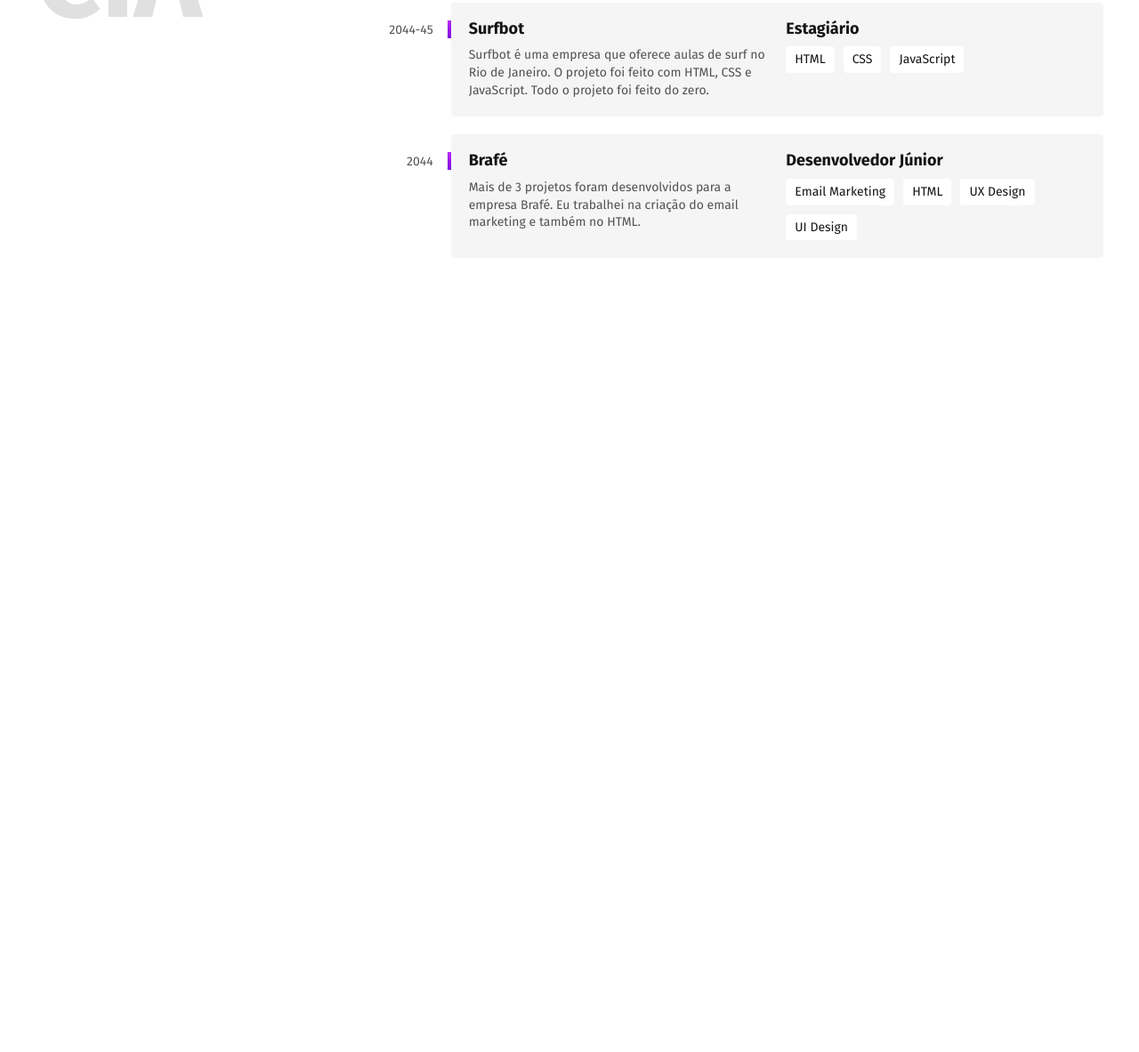
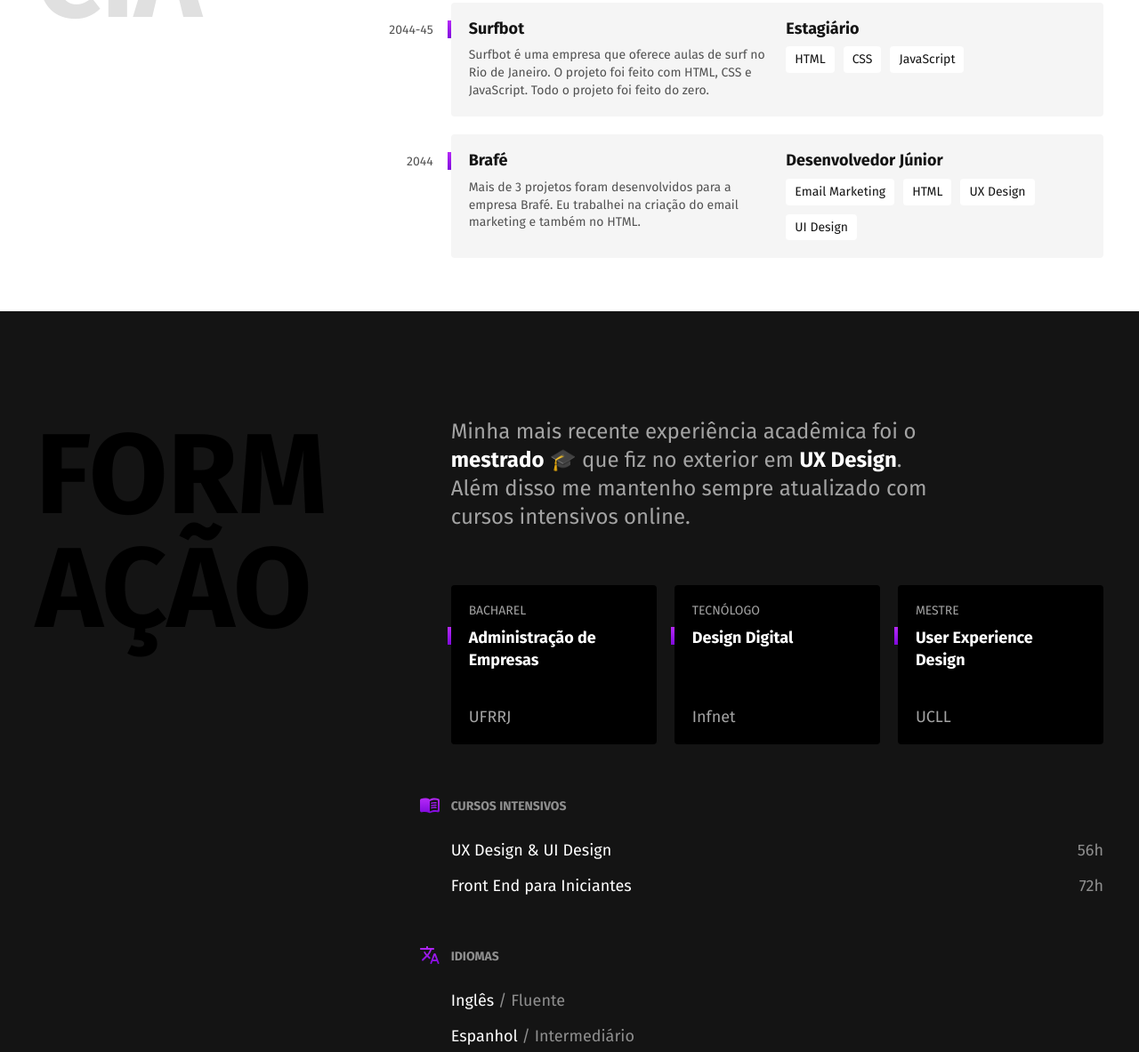
Before and after one commit to leidyAguiar/projeto-portfolio, a plain HTML site: page index.html in a window 1280 px wide. Shown: the part 1117-2300 px from the top of the page at 89% size. Before the commit the page ends 1467 px from the top, so only its background shows below. Drawn offline with Linux system fonts and the light colour scheme.

Commit message:
Adiciona formação

```diff
--- /dev/null
+++ b/css/formacao.css
@@ -0,0 +1,147 @@
+.formacao {
+  background: #141414;
+  color: #ffffff;
+}
+
+.formacao-container {
+  padding: 120px 20px;
+  position: relative;
+}
+
+.formacao-container::after {
+  content: "";
+  display: block;
+  width: 130px;
+  height: 100px;
+  background: url("../img/detalhe.svg") no-repeat center;
+  position: absolute;
+  bottom: -50px;
+  left: 20px;
+}
+
+.formacao .subtitulo {
+  color: #000000;
+  max-width: 5ch;
+}
+
+.formacao-texto {
+  font-size: 1.5rem;
+  line-height: 1.33;
+  max-width: 40ch;
+  margin-bottom: 60px;
+  color: #a3a3a3;
+}
+
+.formacao-texto strong {
+  color: #ffffff;
+}
+
+.faculdade-lista {
+  display: flex;
+  flex-wrap: wrap;
+  gap: 20px;
+  margin-bottom: 60px;
+}
+
+.faculdade {
+  flex: 1;
+  background: #000000;
+  padding: 20px;
+  border-radius: 4px;
+  display: flex;
+  flex-direction: column;
+}
+
+.faculdade-tipo {
+  font-size: 0.875rem;
+  text-transform: uppercase;
+  color: #a3a3a3;
+  margin-bottom: 10px;
+}
+
+.faculdade-curso {
+  flex: 1;
+  font-size: 1.125rem;
+  line-height: 1.4;
+  margin-bottom: 40px;
+  position: relative;
+}
+
+.faculdade-curso::before {
+  content: "";
+  display: block;
+  width: 4px;
+  height: 20px;
+  background: linear-gradient(#b629f8, #800add);
+  position: absolute;
+  left: -24px;
+}
+
+.faculdade-instituicao {
+  font-size: 1.125rem;
+  color: #a3a3a3;
+}
+
+.cursos {
+  margin-bottom: 60px;
+}
+
+.formacao-extra h3 {
+  font-size: 0.875rem;
+  line-height: 1.4;
+  color: #8f8f8f;
+  text-transform: uppercase;
+  margin-bottom: 30px;
+  position: relative;
+}
+
+.formacao-extra h3::before {
+  display: block;
+  content: "";
+  width: 24px;
+  height: 24px;
+  position: absolute;
+  left: -36px;
+  top: -4px;
+}
+
+.cursos h3::before {
+  background: url("../img/cursos.svg") no-repeat center center;
+}
+
+.idiomas h3::before {
+  background: url("../img/idiomas.svg") no-repeat center center;
+}
+
+.formacao-extra li {
+  font-size: 1.125rem;
+  line-height: 1.1;
+  margin-bottom: 20px;
+}
+
+.formacao-extra span {
+  color: #8f8f8f;
+}
+
+.cursos li {
+  display: flex;
+  justify-content: space-between;
+}
+
+@media (max-width: 800px) {
+  .formacao-container {
+    grid-template-columns: 1fr;
+    padding: 60px 20px;
+    gap: 40px;
+  }
+  .formacao .subtitulo {
+    color: #ffffff;
+  }
+  .formacao-texto {
+    font-size: 1.25rem;
+  }
+  .formacao-extra h3::before {
+    position: initial;
+    margin-bottom: 10px;
+  }
+}
--- a/css/global.css
+++ b/css/global.css
@@ -43,6 +43,6 @@ img {
   .subtitulo {
     font-size: 3rem;
     text-transform: capitalize;
-    max-width: initial;
+    max-width: initial !important;
   }
 }
--- a/css/style.css
+++ b/css/style.css
@@ -2,3 +2,4 @@
 @import "./header.css";
 @import "./introducao.css";
 @import "./experiencia.css";
+@import "./formacao.css";
--- a/index.html
+++ b/index.html
@@ -75,7 +75,52 @@
           <li>UI Design</li>
         </ul>
       </div>
+    </div>
+  </section>
 
+  <section class="formacao" id="formacao" aria-label="Formação">
+    <div class="container formacao-container">
+      <h2 class="subtitulo">Formação</h2>
+      <div>
+        <p class="formacao-texto">
+          Minha mais recente experiência acadêmica foi o <strong>mestrado</strong> 🎓 que fiz no exterior em <strong>UX Design</strong>. Além disso me mantenho sempre atualizado com cursos intensivos online.
+        </p>
+
+        <ul class="faculdade-lista">
+          <li class="faculdade">
+            <span class="faculdade-tipo">Bacharel</span>
+            <h3 class="faculdade-curso">Administração de Empresas</h3>
+            <span class="faculdade-instituicao">UFRRJ</span>
+          </li>
+          <li class="faculdade">
+            <span class="faculdade-tipo">Tecnólogo</span>
+            <h3 class="faculdade-curso">Design Digital</h3>
+            <span class="faculdade-instituicao">Infnet</span>
+          </li>
+          <li class="faculdade">
+            <span class="faculdade-tipo">Mestre</span>
+            <h3 class="faculdade-curso">User Experience Design</h3>
+            <span class="faculdade-instituicao">UCLL</span>
+          </li>
+        </ul>
+
+        <div class="formacao-extra">
+          <div class="cursos">
+            <h3>Cursos Intensivos</h3>
+            <ul>
+              <li>UX Design & UI Design <span>56h</span></li>
+              <li>Front End para Iniciantes <span>72h</span></li>
+            </ul>
+          </div>
+          <div class="idiomas">
+            <h3>Idiomas</h3>
+            <ul>
+              <li>Inglês <span>/ Fluente</span></li>
+              <li>Espanhol <span>/ Intermediário</span></li>
+            </ul>
+          </div>
+        </div>
+      </div>
     </div>
   </section>
 
```
